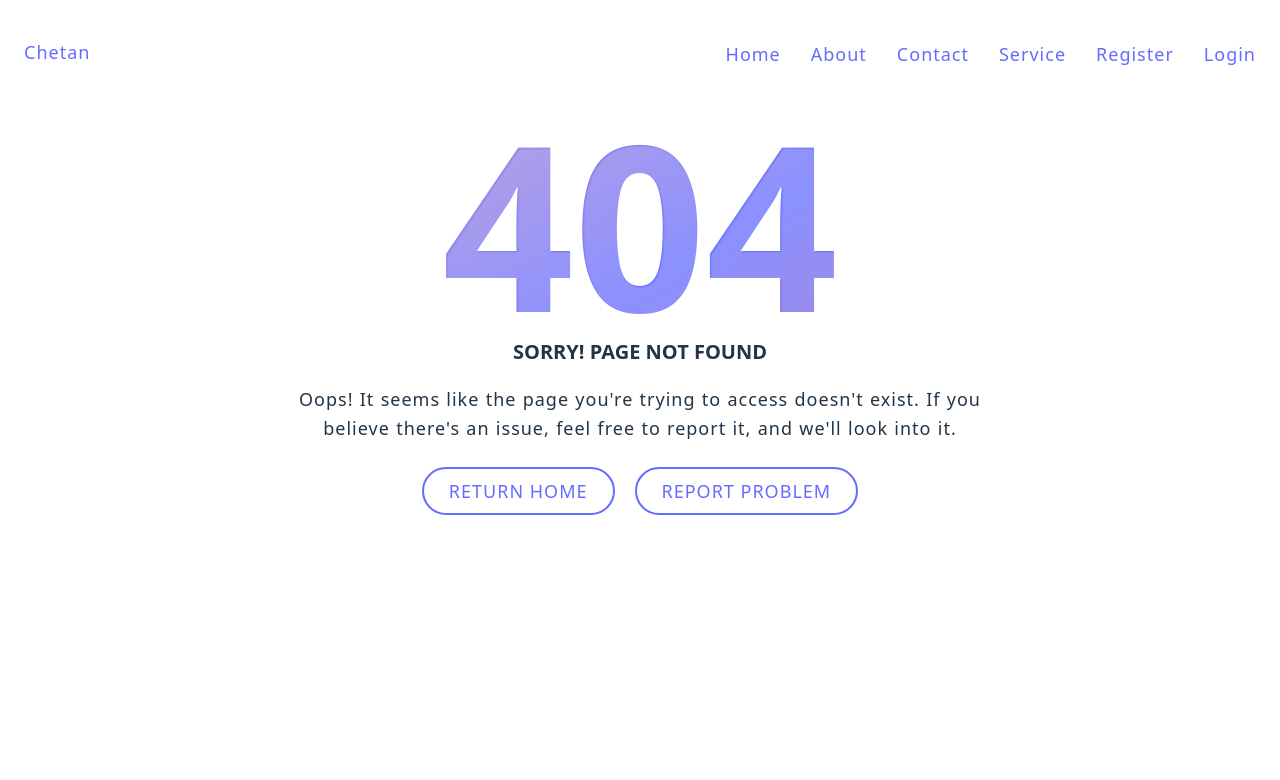
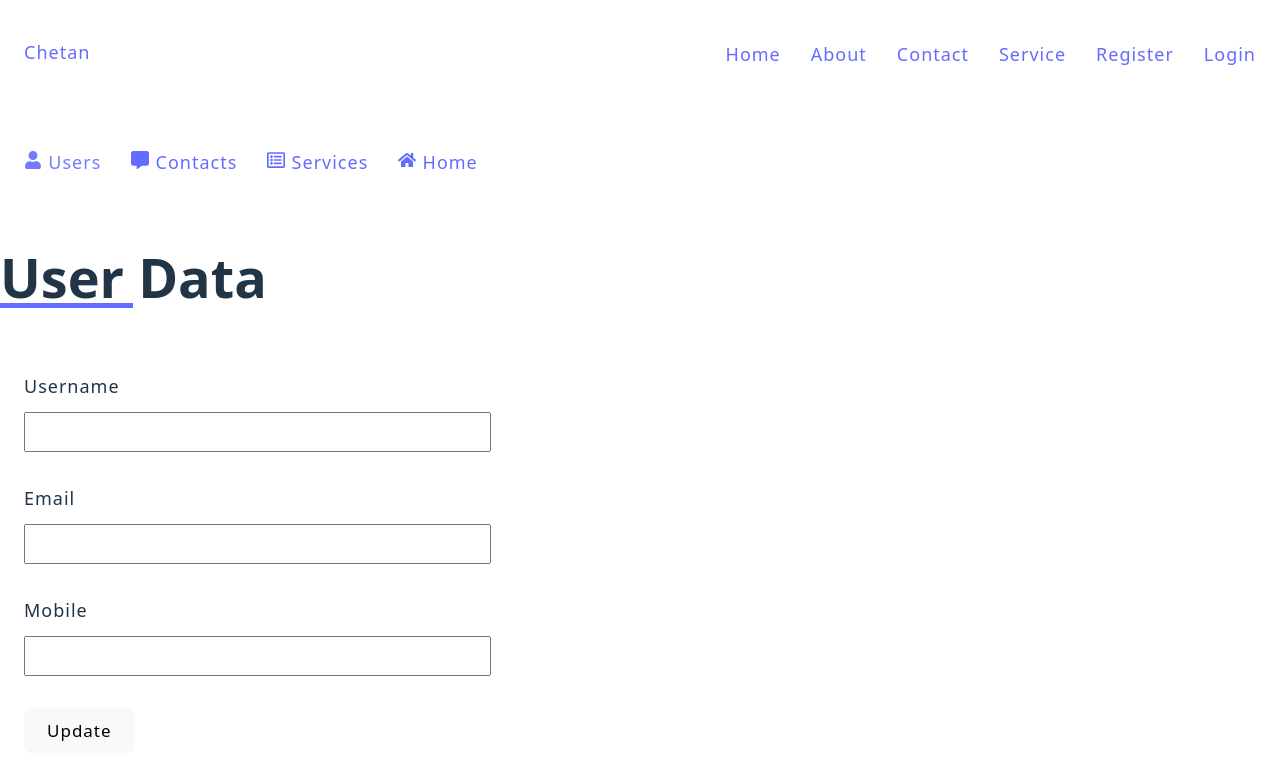
Before and after one commit to Chetanbelwal/Coding-Champs, a React (Vite) app in the folder client/: page /admin/users/1/edit in a window 1280 px wide. Shown: the top 780 px of the page. Built offline with nearby package versions, Linux system fonts and the light colour scheme; no server answers.

Commit message:
Get single user data

```diff
--- a/client/src/App.jsx
+++ b/client/src/App.jsx
@@ -11,9 +11,10 @@
 import { AdminLayout } from "./components/layouts/Admin-Layout";
 import {AdminUsers} from "./pages/Admin-Users"
 import {AdminContacts} from "./pages/Admin-Contacts"
-
+import {AdminUpdate} from "./pages/Admin-Update"
 
 import "./App.css";
+
 
 
 const App = () => {
@@ -34,6 +35,7 @@
           <Route path="/admin" element = {<AdminLayout/>}>
               <Route path="users" element = {<AdminUsers/>}></Route>
               <Route path="contacts" element = {<AdminContacts/>}></Route>
+              <Route path="users/:id/edit" element = {<AdminUpdate/>}></Route>
           </Route>
 
           {/* If any route other than above is visited we will redirect user to error 404 page */}
--- /dev/null
+++ b/client/src/pages/Admin-Update.jsx
@@ -0,0 +1,70 @@
+import { useState } from "react";
+
+export const AdminUpdate = () => {
+  const [data, setData] = useState({
+    username: "",
+    email: "",
+    phone: "",
+  });
+
+  const handleInput = () => {
+    console.log("Clicked on handleInput");
+  };
+
+  return (
+    <section className="section-contact">
+      <div className="contact-content container">
+        <h1 className="main-heading">User Data</h1>
+      </div>
+
+      <div className="container grid grid-two-cols">
+        <section className="section-form">
+          <form>
+            <div>
+              <label htmlFor="username">Username</label>
+              <input
+                type="text"
+                name="username"
+                id="username"
+                autoComplete="off"
+                value={data.username}
+                onChange={handleInput}
+                required
+              />
+            </div>
+
+            <div>
+              <label htmlFor="email">Email</label>
+              <input
+                type="email"
+                name="email"
+                id="email"
+                autoComplete="off"
+                value={data.email}
+                onChange={handleInput}
+                required
+              />
+            </div>
+
+            <div>
+              <label htmlFor="phone">Mobile</label>
+              <input
+                type="phone"
+                name="phone"
+                id="phone"
+                autoComplete="off"
+                value={data.phone}
+                onChange={handleInput}
+                required
+              />
+            </div>
+
+            <div>
+              <button type="submit">Update</button>
+            </div>
+          </form>
+        </section>
+      </div>
+    </section>
+  );
+};
--- a/client/src/pages/Admin-Users.jsx
+++ b/client/src/pages/Admin-Users.jsx
@@ -1,5 +1,6 @@
 import { useEffect, useState } from "react";
 import { useAuth } from "../store/auth";
+import { Link } from "react-router-dom";
 
 export const AdminUsers = () => {
   const { authorizationToken } = useAuth();
@@ -22,26 +23,27 @@
     }
   };
 
-//   Function which will Trigger when user will click on Delete Button
-const deleteUser = async(id)=>{
+  //   Function which will Trigger when user will click on Delete Button
+  const deleteUser = async (id) => {
     try {
-        const response = await fetch(`http://localhost:5000/api/admin/users/delete/${id}`, {
+      const response = await fetch(
+        `http://localhost:5000/api/admin/users/delete/${id}`,
+        {
           method: "DELETE",
           headers: {
             Authorization: authorizationToken,
           },
-        });
+        }
+      );
 
-        if (response.ok){
-            console.log("User deleted successfully")
-            getAllUsersData()
-        }
-      } catch (error) {
-        console.log(error);
+      if (response.ok) {
+        console.log("User deleted successfully");
+        getAllUsersData();
       }
-}
-
-
+    } catch (error) {
+      console.log(error);
+    }
+  };
 
   useEffect(() => {
     getAllUsersData();
@@ -71,8 +73,14 @@
                     <td>{curUser.username}</td>
                     <td>{curUser.email}</td>
                     <td>{curUser.phone}</td>
-                    <td>Edit</td>
-                    <td><button onClick={()=>deleteUser(curUser._id)}>Delete</button></td>
+                    <td>
+                      <Link to={`/admin/users/${curUser._id}/edit`}>Edit</Link>
+                    </td>
+                    <td>
+                      <button onClick={() => deleteUser(curUser._id)}>
+                        Delete
+                      </button>
+                    </td>
                   </tr>
                 );
               })
```
